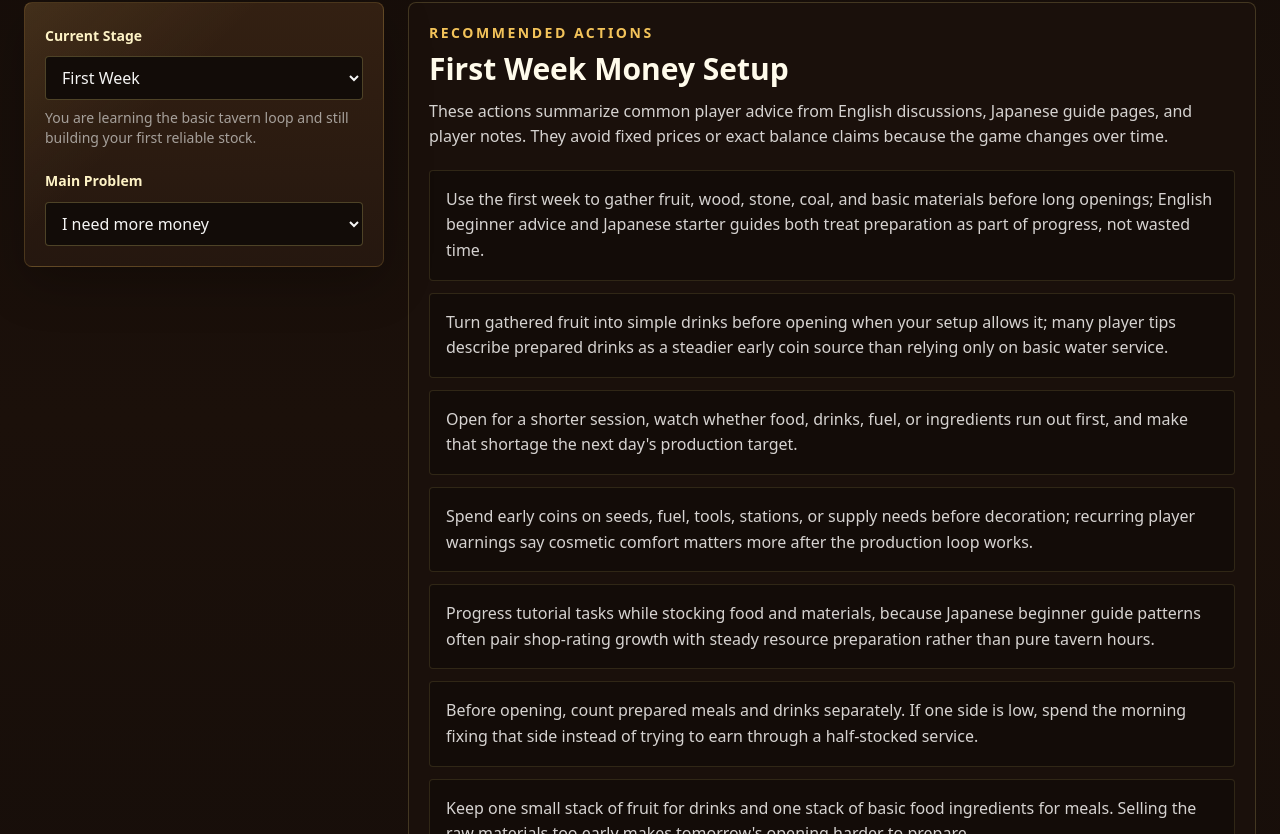
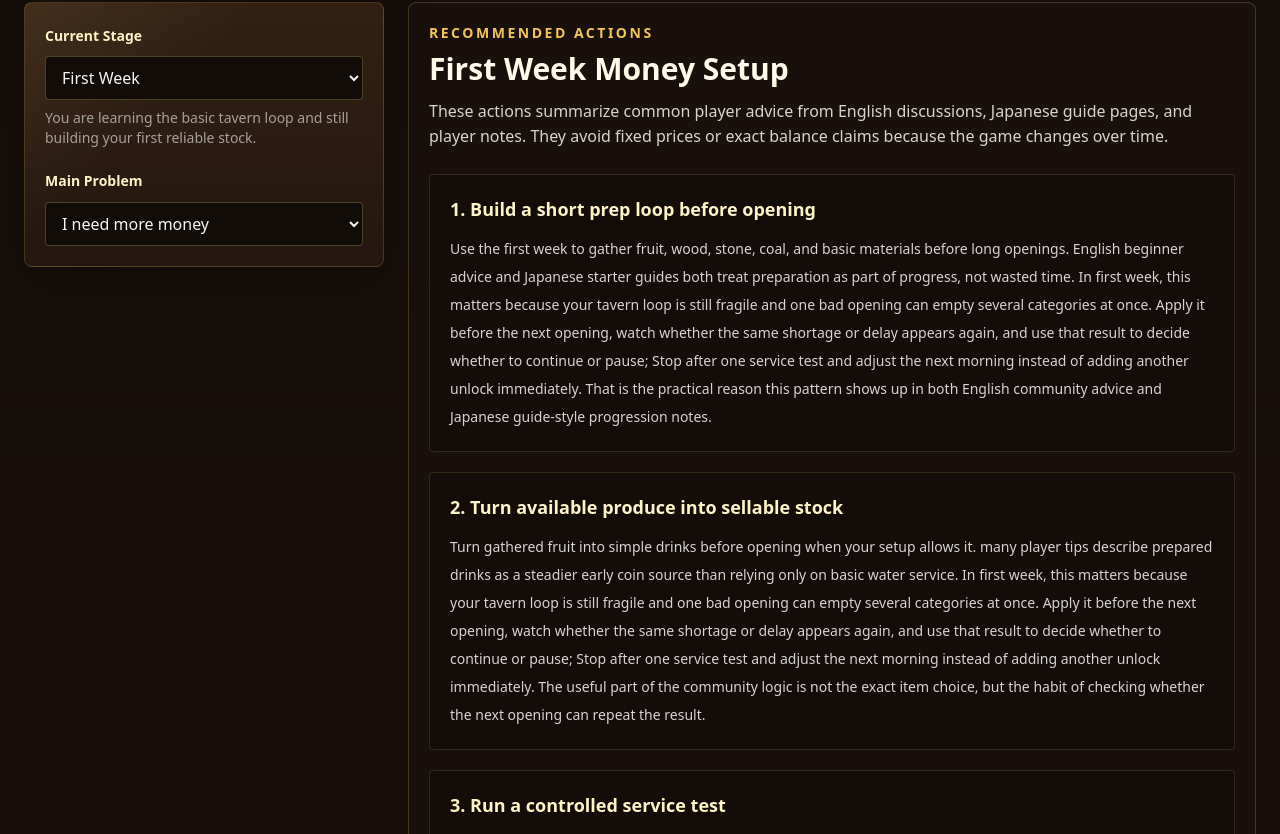
Before and after one commit to frankfu18/Travellers-Rest, a Next.js app: page /what-to-do-next in a window 1280 px wide. Shown: the part 506-1340 px from the top of the page. Built offline with nearby package versions, Linux system fonts and the light colour scheme.

Commit message:
no message

```diff
--- a/components/what-to-do-next-client.tsx
+++ b/components/what-to-do-next-client.tsx
@@ -13,7 +13,17 @@ type ProblemId =
   | "need-reputation"
   | "staff-and-rooms";
 
+type ActionItem = {
+  title: string;
+  body: string;
+};
+
 type Recommendation = {
+  title: string;
+  actions: ActionItem[];
+};
+
+type RecommendationSeed = {
   title: string;
   actions: string[];
 };
@@ -340,7 +350,7 @@ const recommendationsByStageAndProblem = {
       ],
     },
   },
-} satisfies Record<StageId, Record<ProblemId, Recommendation>>;
+} satisfies Record<StageId, Record<ProblemId, RecommendationSeed>>;
 
 const extraActionsByStageAndProblem = {
   "first-week": {
@@ -493,20 +503,135 @@ const extraActionsByStageAndProblem = {
   },
 } satisfies Record<StageId, Record<ProblemId, string[]>>;
 
+const actionTitlesByProblem: Record<ProblemId, string[]> = {
+  "need-money": [
+    "Build a short prep loop before opening",
+    "Turn available produce into sellable stock",
+    "Run a controlled service test",
+    "Spend coins where they restart production",
+    "Keep progression tied to materials",
+    "Check the slowest income step",
+    "Protect tomorrow's production money",
+    "Use supply runs to keep income alive",
+  ],
+  "what-to-cook": [
+    "Keep the first menu small",
+    "Test one recipe before expanding",
+    "Remove ingredient conflicts early",
+    "Choose recipes you can repeat",
+    "Keep food from starving drinks",
+    "Use the next harvest as your menu test",
+    "Cut dishes that empty one ingredient",
+    "Make surplus food temporary",
+  ],
+  "run-out-stock": [
+    "Use a closed prep day when shelves are empty",
+    "Build a gather-to-open rhythm",
+    "Cut the menu until stock becomes readable",
+    "Record the first broken stock category",
+    "Keep a reserve instead of selling to zero",
+    "Refill the category that stopped service",
+    "Separate tavern stock from order stock",
+    "Turn free time into replacement batches",
+  ],
+  "what-to-plant": [
+    "Give every plot a job",
+    "Plant around the next menu",
+    "Use crop examples as tests, not rules",
+    "Keep recurring crops for repeat service",
+    "Protect seasonal ingredients before they vanish",
+    "Keep a safe staple lane",
+    "Match drink crops to station capacity",
+    "Review harvests against actual sales",
+  ],
+  "too-busy": [
+    "Stop adding seats after a chaotic day",
+    "Shorten service before the room collapses",
+    "Move supplies onto the service route",
+    "Prepare before the door opens",
+    "Treat shop growth as gradual pressure",
+    "Count the task that interrupts you most",
+    "Hire only for the real slowdown",
+    "Fix the path before adding capacity",
+  ],
+  "need-reputation": [
+    "Plan one clean service day",
+    "Improve comfort after the loop works",
+    "Check the whole guest experience",
+    "Keep rating goals tied to supplies",
+    "Fix the first reputation drag",
+    "Prepare quality before chasing traffic",
+    "Use variety only when stock can carry it",
+    "Keep rooms and hall comfort balanced",
+  ],
+  "staff-and-rooms": [
+    "Treat rooms as expansion, not rescue",
+    "Hire for one time sink first",
+    "Check stock before adding space",
+    "Spend on production before lodging",
+    "Match staff value to actual workload",
+    "Review wages after the first hire",
+    "Expand seats only after extra stock exists",
+    "Keep lodging from cannibalizing the hall",
+  ],
+};
+
+const stageDetails: Record<StageId, { label: string; situation: string; pacing: string }> = {
+  "first-week": {
+    label: "First Week",
+    situation: "your tavern loop is still fragile and one bad opening can empty several categories at once",
+    pacing: "Stop after one service test and adjust the next morning instead of adding another unlock immediately.",
+  },
+  "early-game": {
+    label: "Early Game",
+    situation: "basic production exists, but the tavern can still outgrow food, drink, or cleaning capacity",
+    pacing: "Run the change for a few normal openings before you add seats, recipes, staff, or another production chain.",
+  },
+  "mid-game": {
+    label: "Mid Game",
+    situation: "several systems compete for the same crops, materials, staff time, and station slots",
+    pacing: "Check the full chain after each adjustment, because the bottleneck may move from ingredients to processing, aging, staff, or layout.",
+  },
+  "late-game": {
+    label: "Late Game",
+    situation: "profit and reputation depend more on tuned production, staff routing, rooms, and premium stock than on simply opening longer",
+    pacing: "Keep only the changes that improve a real bottleneck over several services, and retire lines that consume rare stock without helping the tavern.",
+  },
+};
+
+function expandRecommendation(stageId: StageId, problemId: ProblemId): Recommendation {
+  const seed = recommendationsByStageAndProblem[stageId][problemId];
+  const notes = [...seed.actions, ...extraActionsByStageAndProblem[stageId][problemId]].slice(0, 8);
+
+  return {
+    title: seed.title,
+    actions: notes.map((note, index) => expandAction(note, stageId, problemId, index)),
+  };
+}
+
+function expandAction(note: string, stageId: StageId, problemId: ProblemId, index: number): ActionItem {
+  const stage = stageDetails[stageId];
+  const titles = actionTitlesByProblem[problemId];
+  const title = titles[index] ?? `${stage.label} action ${index + 1}`;
+  const cleanedNote = note.replace(/; /g, ". ");
+  const sourceLogic =
+    index % 3 === 0
+      ? "That is the practical reason this pattern shows up in both English community advice and Japanese guide-style progression notes."
+      : index % 3 === 1
+        ? "The useful part of the community logic is not the exact item choice, but the habit of checking whether the next opening can repeat the result."
+        : "Use it as a planning rule rather than a fixed build order, because balance and item values can change between updates.";
+
+  return {
+    title,
+    body: `${cleanedNote} In ${stage.label.toLowerCase()}, this matters because ${stage.situation}. Apply it before the next opening, watch whether the same shortage or delay appears again, and use that result to decide whether to continue or pause; ${stage.pacing} ${sourceLogic}`,
+  };
+}
+
 export function WhatToDoNextClient() {
   const [currentStage, setCurrentStage] = useState<StageId>("first-week");
   const [currentProblem, setCurrentProblem] = useState<ProblemId>("need-money");
 
-  const recommendation = useMemo(
-    () => ({
-      ...recommendationsByStageAndProblem[currentStage][currentProblem],
-      actions: [
-        ...recommendationsByStageAndProblem[currentStage][currentProblem].actions,
-        ...extraActionsByStageAndProblem[currentStage][currentProblem],
-      ],
-    }),
-    [currentProblem, currentStage],
-  );
+  const recommendation = useMemo(() => expandRecommendation(currentStage, currentProblem), [currentProblem, currentStage]);
   const stageDescription = stages.find((stage) => stage.id === currentStage)?.description;
 
   return (
@@ -550,13 +675,16 @@ export function WhatToDoNextClient() {
         <p className="mt-3 max-w-3xl text-stone-300">
           These actions summarize common player advice from English discussions, Japanese guide pages, and player notes. They avoid fixed prices or exact balance claims because the game changes over time.
         </p>
-        <ul className="mt-5 grid gap-3 text-stone-300">
-          {recommendation.actions.map((action) => (
-            <li key={action} className="rounded border border-amber-200/12 bg-[#120c08]/70 p-4">
-              {action}
+        <ol className="mt-6 grid gap-5 text-stone-300">
+          {recommendation.actions.map((action, index) => (
+            <li key={action.title} className="rounded border border-amber-200/12 bg-[#120c08]/70 p-5">
+              <h3 className="text-lg font-bold text-amber-100">
+                {index + 1}. {action.title}
+              </h3>
+              <p className="mt-3 text-sm leading-7 text-stone-300">{action.body}</p>
             </li>
           ))}
-        </ul>
+        </ol>
       </section>
     </div>
   );
```
Also changed, not shown: 1 other file (tests, documents, lock files or other folders).
